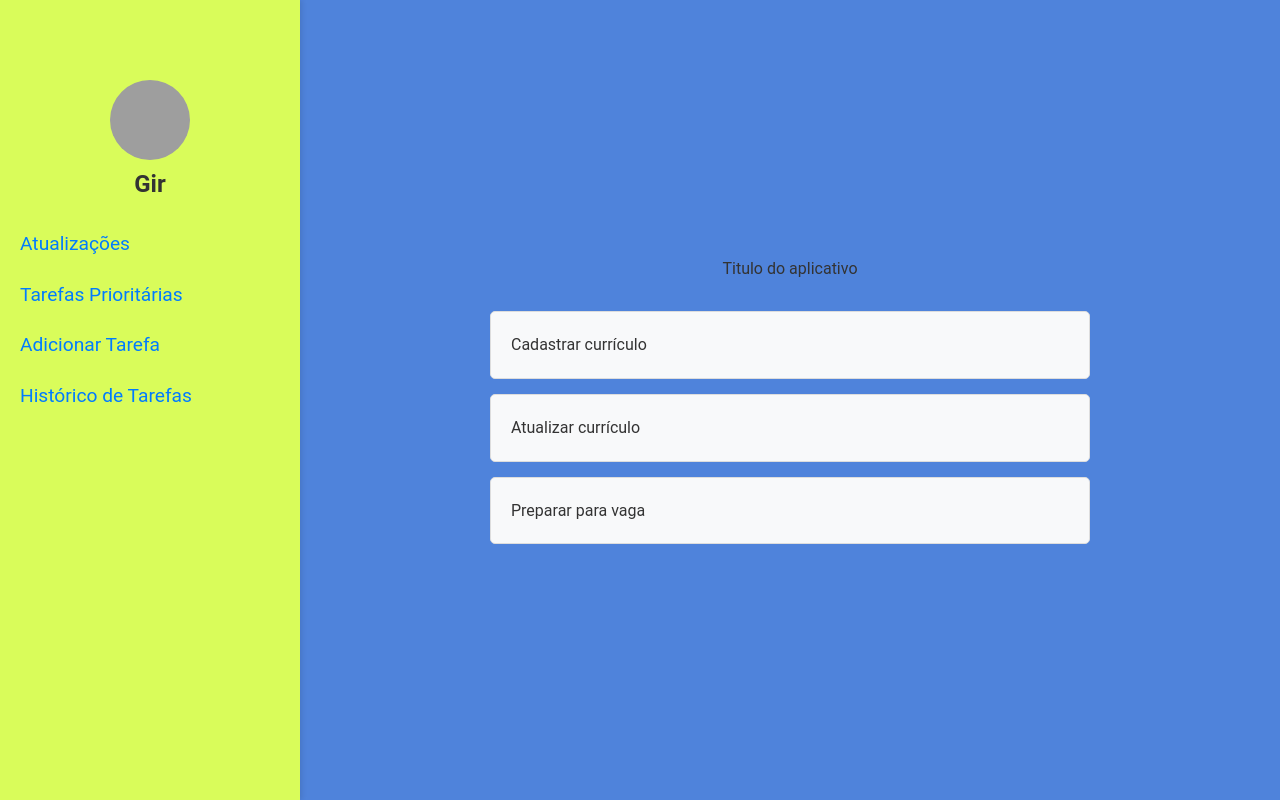
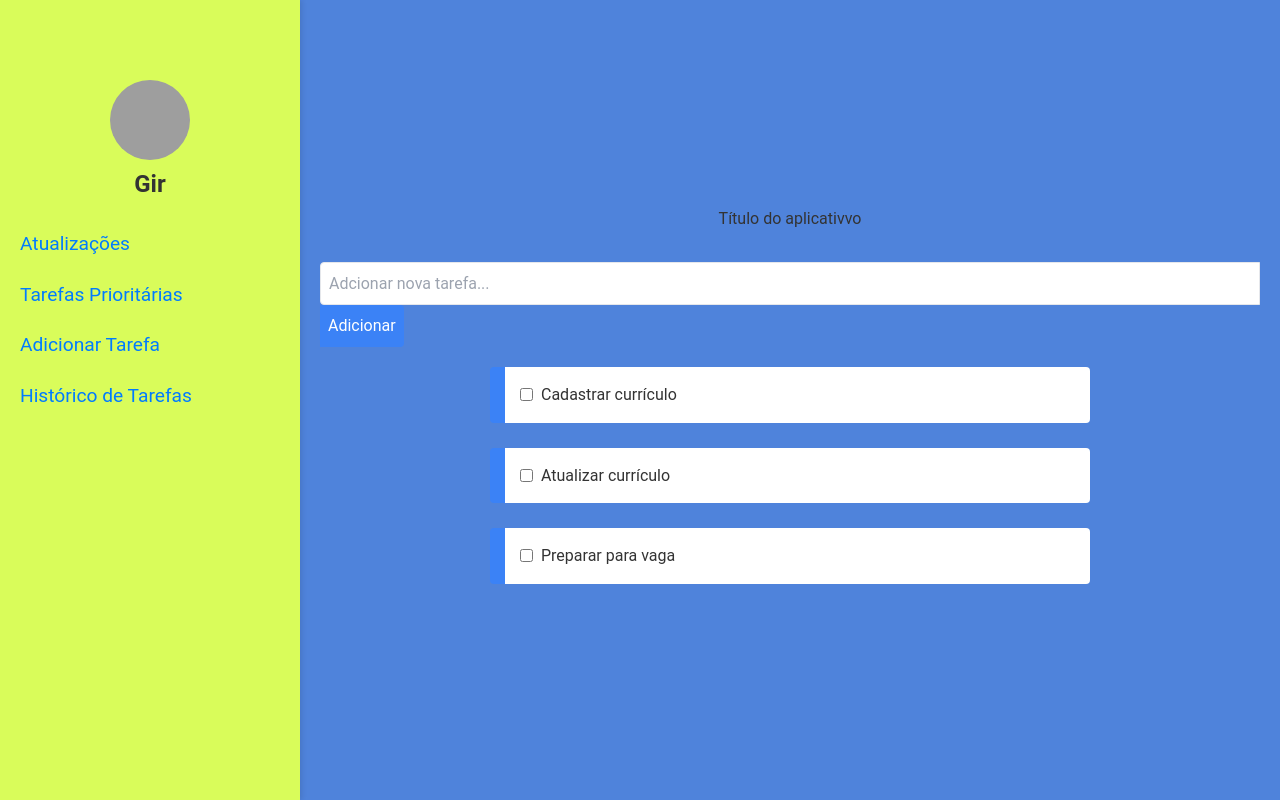
Before and after one commit to rafaelcerqueira/workmap, a React (Create React App) app in the folder frontend/: page / in a window 1280 px wide. Built offline with nearby package versions, Linux system fonts and the light colour scheme; grey boxes are pictures that could not be loaded; the HTML template or start-up script is replaced by a standard one.

Commit message:
feat: adiciona formulario de tarefas e logica de status

```diff
--- a/frontend/src/App.js
+++ b/frontend/src/App.js
@@ -8,12 +8,6 @@ const App = () => {
 
   const [isMenuOpen, setIsMenuOpen] = useState(false);
   const [isMobile, setIsMobile] = useState(window.innerWidth < 768);
-
-  const [tasks, setTasks] = useState([
-    'Cadastrar currículo',
-    'Atualizar currículo',
-    'Preparar para vaga',
-  ]);
 
   useEffect(() => {
     const handleResize = () => {
@@ -46,7 +40,7 @@ const App = () => {
       <div style={{ display: 'flex', flexDirection: isMobile ? 'column' : 'row', height: '100vh' }}>
         {!isMobile && <SideNav isOpen={isMenuOpen} isMobile={isMobile} user={user} />}
         {isMobile && <SideNav isOpen={isMenuOpen} isMobile={isMobile} />}
-        <MainContent tasks={tasks} />
+        <MainContent />
       </div>
 
     </>
--- a/frontend/src/components/MainContent/MainContent.js
+++ b/frontend/src/components/MainContent/MainContent.js
@@ -1,17 +1,52 @@
-import React from "react";
+import React, { useState } from "react";
 import { MainContentWrapper, TitleContainer, TaskListWrapper, TaskItem } from './MainContent.styles';
+import AddTaskForm from "../TaskList/AddTaskForm";
 
-const MainContent = ({ tasks }) => {
+const MainContent = () => {
+    const [tasks, setTasks] = useState([
+        { id: 1, text: "Cadastrar currículo", satus: "pendete"},
+        { id: 2, text: "Atualizar currículo", satus: "pendete"},
+        { id: 3, text: "Preparar para vaga", satus: "pendete"},
+    ]);
+
+    const handleAddTask = (newTask) => {
+        setTasks([...tasks, newTask]);
+    };
+
+    const toggleTaskStatus = (taskId) => {
+        setTasks(tasks.map(task =>
+            task.id === taskId ? {
+                ...task,
+                status: task.status === "pendente" ? "concluída" : "pendente"
+            } : task
+        ));
+    };
+
     return (
+
         <MainContentWrapper>
-           <TitleContainer>Titulo do aplicativo</TitleContainer>
+            <TitleContainer>Título do aplicativvo</TitleContainer>
+            <AddTaskForm onAddTask={handleAddTask} />
             <TaskListWrapper>
-                {tasks.map((task, index) => (
-                    <TaskItem key={index}>{task}</TaskItem>
+                {tasks.map((task) => (
+                    <TaskItem
+                        key={task.id}
+                        status={task.status}
+                        onClick={() => toggleTaskStatus(task.id)}
+                    >
+                        <input
+                            type="checkbox"
+                            checked={task.satus === "concluída"}
+                            readOnly
+                            className="mr-2"
+                        />
+                        {task.text}
+                    </TaskItem>
                 ))}
             </TaskListWrapper>
         </MainContentWrapper>
     );
+
 };
 
 export default MainContent;
--- a/frontend/src/components/MainContent/MainContent.styles.js
+++ b/frontend/src/components/MainContent/MainContent.styles.js
@@ -38,10 +38,17 @@ export const TaskListWrapper = styled.ul`
 `;
 
 export const TaskItem = styled.li`
-    padding: 20px;
-    background-color: #f8f9fa;
-    border: 1px solid #ddd;
-    border-radius: 5px;
-    font-size: 1rem;
-    color: #333;
+  padding: 15px;
+  background-color: ${props => props.status === "concluída" ? "#f0fdf4" : "#fff"};
+  border-left: 15px solid ${props => props.status === "concluída" ? "#10b981" : "#3b82f6"};
+  margin-bottom: 10px;
+  border-radius: 4px;
+  display: flex;
+  align-items: center;
+  cursor: pointer;
+  transition: all 0.3s;
+
+  &:hover {
+    background-color: #f8fafc;
+  }
 `;
--- /dev/null
+++ b/frontend/src/components/TaskList/AddTaskForm.js
@@ -0,0 +1,45 @@
+import React, { useState } from "react";
+import styled from "styled-components";
+
+const AddTaskForm = ({ onAddTask }) => {
+    const [taskText, setTaskText] = useState('');
+
+    const handleSubmit = (e) => {
+        e.preventDefault();
+        if(!taskText.trim()) return;
+
+        onAddTask({
+            id: Date.now(),
+            text: taskText,
+            status: 'pendete',
+            links: []
+        });
+        setTaskText('');
+    };
+
+    return (
+        <FormWrapper onSubmit={handleSubmit}>
+            <input
+                type="text"
+                value={taskText}
+                onChange={(e) => setTaskText(e.target.value)}
+                placeholder="Adcionar nova tarefa..."
+                className="border p-2 rounded-l w-full"
+            />
+            <button
+                type="submit"
+                className="bg-blue-500 text-white p-2 rounded-r hover:bg-blue-600"
+            >
+                Adicionar
+            </button>
+        </FormWrapper>
+    )
+};
+
+const FormWrapper = styled.form`
+    display: felx;
+    margin-bottom: 20px;
+    width: 100%;
+`;
+
+export default AddTaskForm;
--- a/frontend/src/components/TaskList/TaskList.js
+++ b/frontend/src/components/TaskList/TaskList.js
@@ -1,13 +1,18 @@
-import React from "react";
+import React, { useState } from "react";
+import AddTaskForm from "./AddTaskForm";
 import { TaksListWrapper, TaskItem } from './TaskList.styles';
 
-const TaskList = ({ tasks }) => {
+const TaskList = () => {
+    const [tasks, setTasks] = useState([]);
+
+    const handleAddTask = (newTask) => {
+        setTasks([...tasks, newTask]);
+    };
+
     return (
-        <TaksListWrapper>
-            {tasks.map((task, index) => (
-                <TaskItem key={index}>{task}</TaskItem>
-            ))}
-        </TaksListWrapper>
+        <div>
+            <AddTaskForm onAddTask={handleAddTask}/>
+        </div>
     );
 };
 
```
